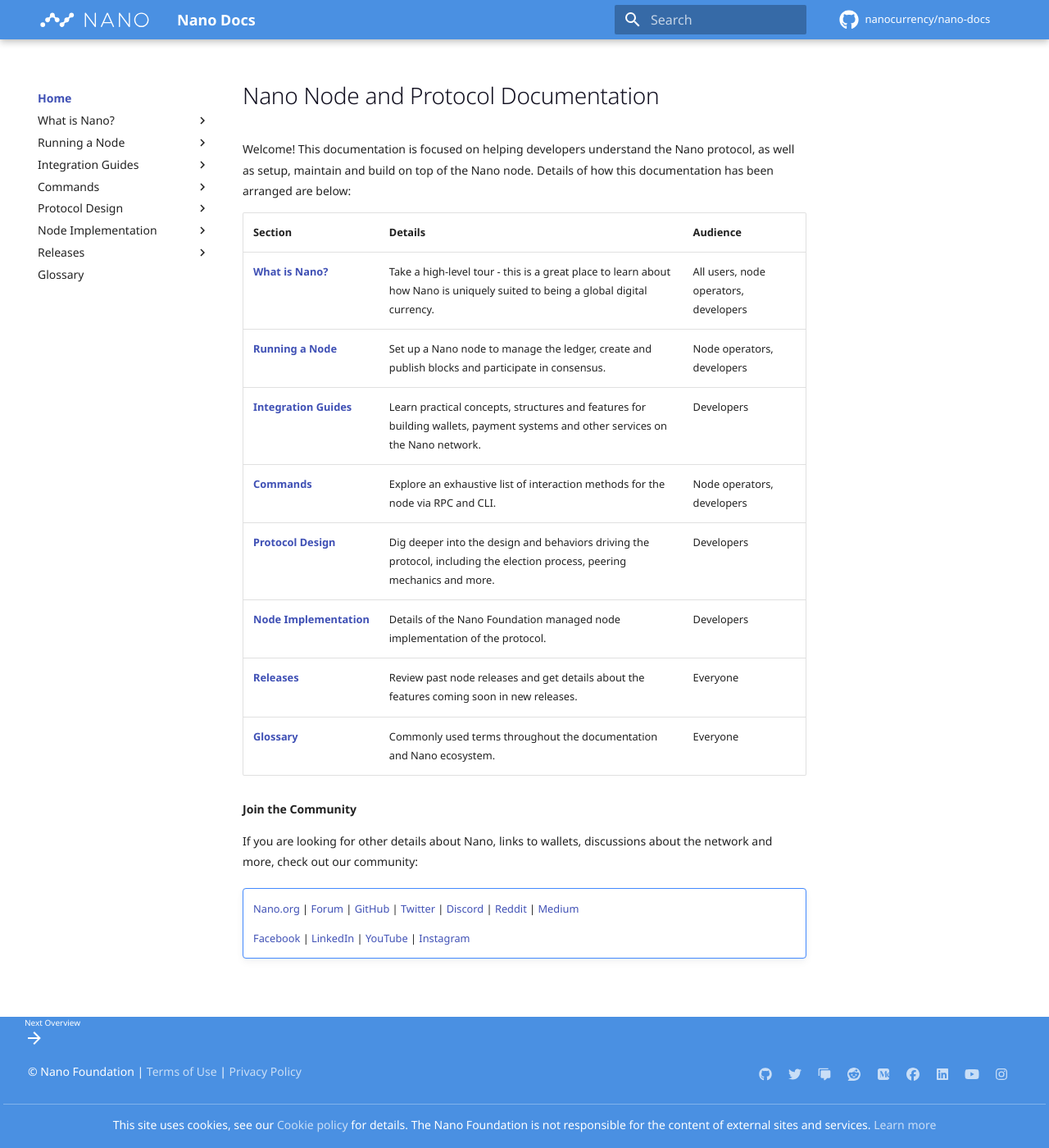
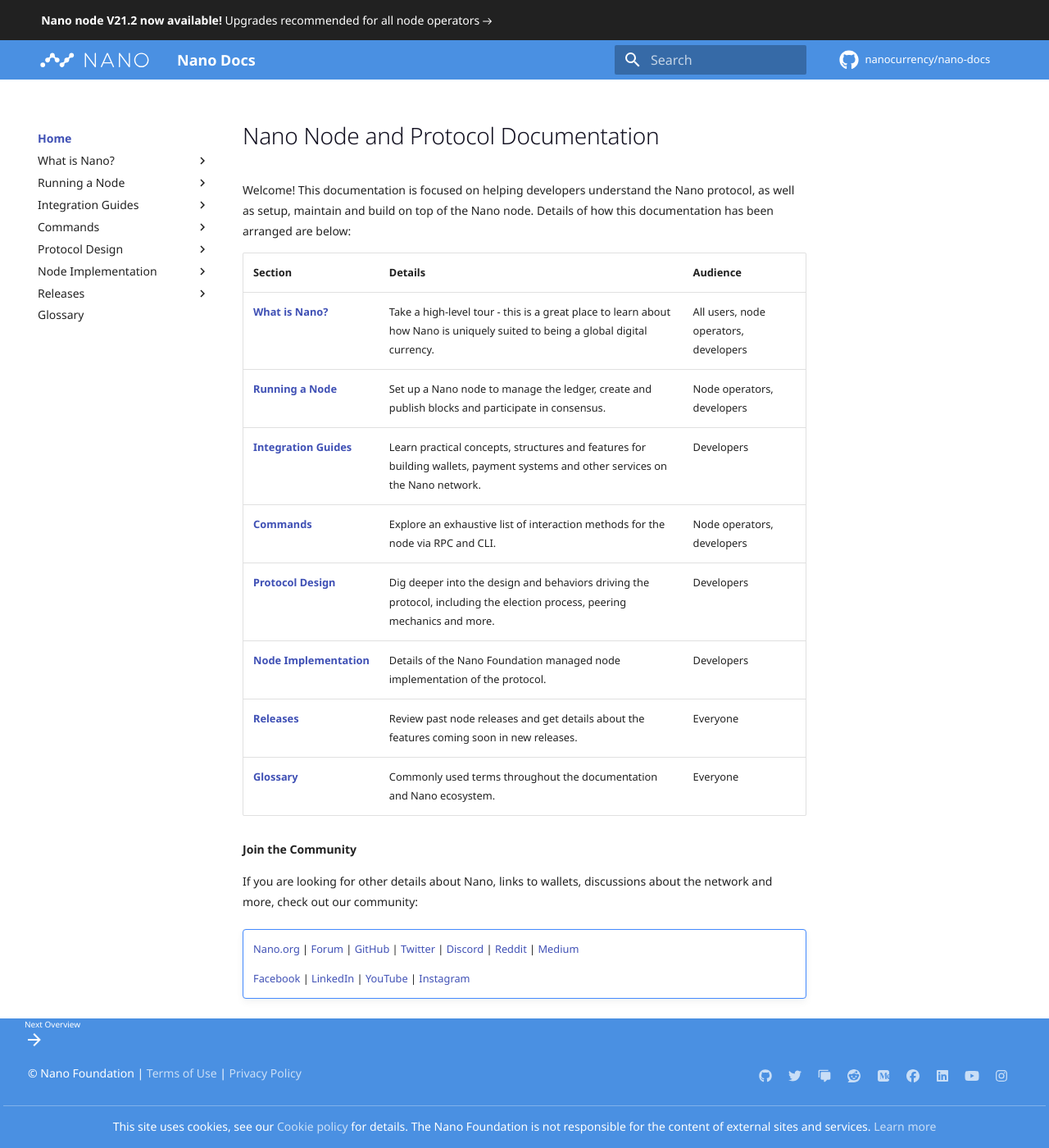
Before and after one commit to nanocurrency/nano-docs, an MkDocs documentation site: the page built from docs/index.md, in a window 1280 px wide and 1400 px high. Shown: the whole window at 82% size. Built offline with MkDocs 1.6.1 and Material for MkDocs 9.7.7, drawn with Linux system fonts in a browser that asks for light colours; comment, search, counter and statistics services are not loaded.

Commit message:
Add announcement bar with V21.2 availability callout

```diff
--- a/docs/stylesheets/extras.css
+++ b/docs/stylesheets/extras.css
@@ -148,6 +148,10 @@
     width: 120px;
 }
 
+.md-announce {
+    background-color: #000034;
+}
+
 @media only screen and (min-width: 45em) {
     .md-footer-social {
         padding: 0;
--- a/theme/main.html
+++ b/theme/main.html
@@ -32,6 +32,8 @@
   {% endif %}
   <meta property="og:site_name" content="Nano Docs" />
 
+  <script src="https://code.iconify.design/1/1.0.7/iconify.min.js"></script>
+
 {% endblock %}
 
 {% block analytics %}
@@ -53,3 +55,15 @@
 <!-- End Matomo Code -->
 
 {% endblock %}
+
+{% block announce %}
+<a href="/releases/current-release-notes/" height="100" style="color:white;">
+  <span class="iconify" data-icon="octicon-tag-16" data-inline="false"></span>
+  <span style="padding-left: 0.3em;"><strong>Nano node V21.2 now available!</strong> Upgrades recommended for all node operators</span>
+  <span>
+    <svg xmlns="http://www.w3.org/2000/svg" viewBox="0 0 11 8" fill="none" height="8px">
+    <path fill-rule="evenodd" clip-rule="evenodd" d="M7.35355 0.146447C7.15829 -0.0488156 6.84171 -0.0488156 6.64645 0.146447C6.45118 0.341709 6.45118 0.658291 6.64645 0.853553L9.29287 3.49998H0.5C0.223858 3.49998 0 3.72383 0 3.99998C0 4.27612 0.223858 4.49998 0.5 4.49998H9.29292L6.64645 7.14645C6.45118 7.34171 6.45118 7.65829 6.64645 7.85355C6.84171 8.04882 7.15829 8.04882 7.35355 7.85355L10.8536 4.35355C11.0488 4.15829 11.0488 3.84171 10.8536 3.64645L7.35355 0.146447Z" fill="#ffffff"></path>
+    </svg>
+  </div>
+</a>
+{% endblock %}
```
